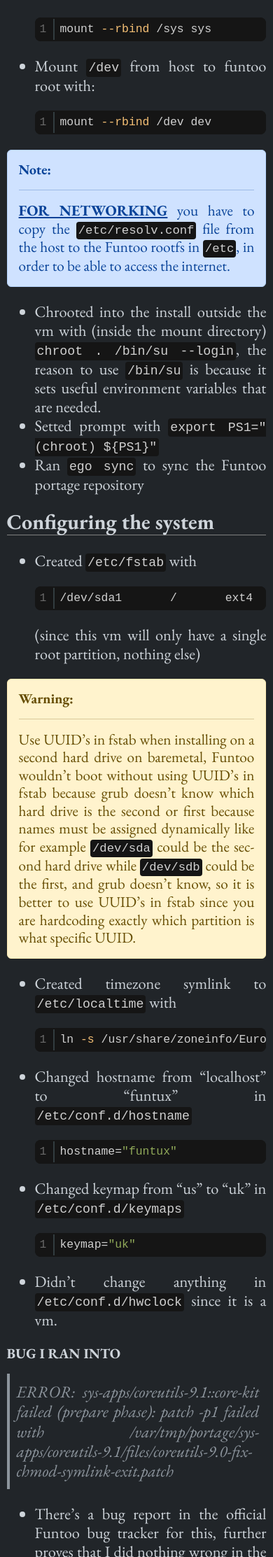
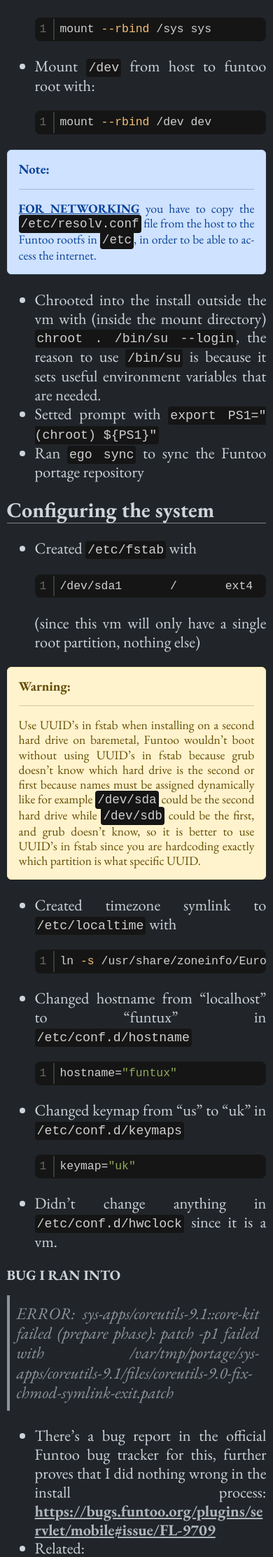
Before and after one commit to yusi1/yaslamblog, a Jekyll site: the page built from _posts/2022-02-22-funtoo-install-notes.md, in a window 390 px wide. Shown: the part 1404-3629 px from the top of the page at 70% size. Built offline with Jekyll 4.4.1, drawn with Linux system fonts in a browser that asks for light colours; comment, search, counter and statistics services are not loaded; the table of contents is made by our own code.

Commit message:
alerts.css: ".alert" and ".alert-heading" mobile font size tweaks

```diff
--- a/assets/css/alerts.css
+++ b/assets/css/alerts.css
@@ -135,10 +135,22 @@
   font-size: 95%;
 }
 
+@media screen and (max-width: 800px) {
+  .alert {
+    font-size: 1.1rem;
+  }
+}
+
 .alert-heading {
   color: inherit;
   font-size: calc(1.16rem + 0.3vw);
   margin: 0;
+}
+
+@media screen and (max-width: 800px) {
+  .alert-heading {
+    font-size: calc(1.1rem + 0.3vw);
+  }
 }
 
 .alert-link {
```
